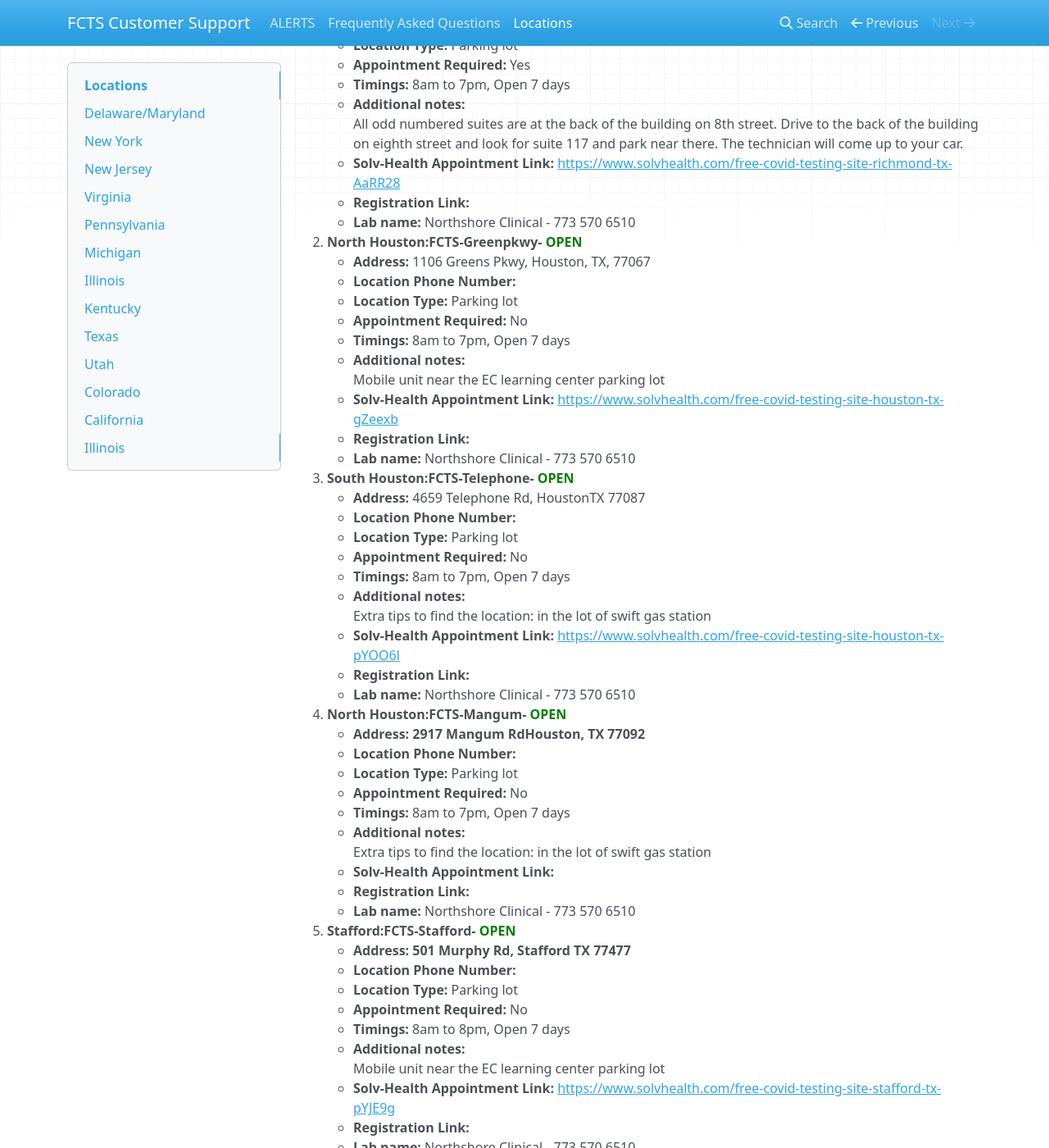
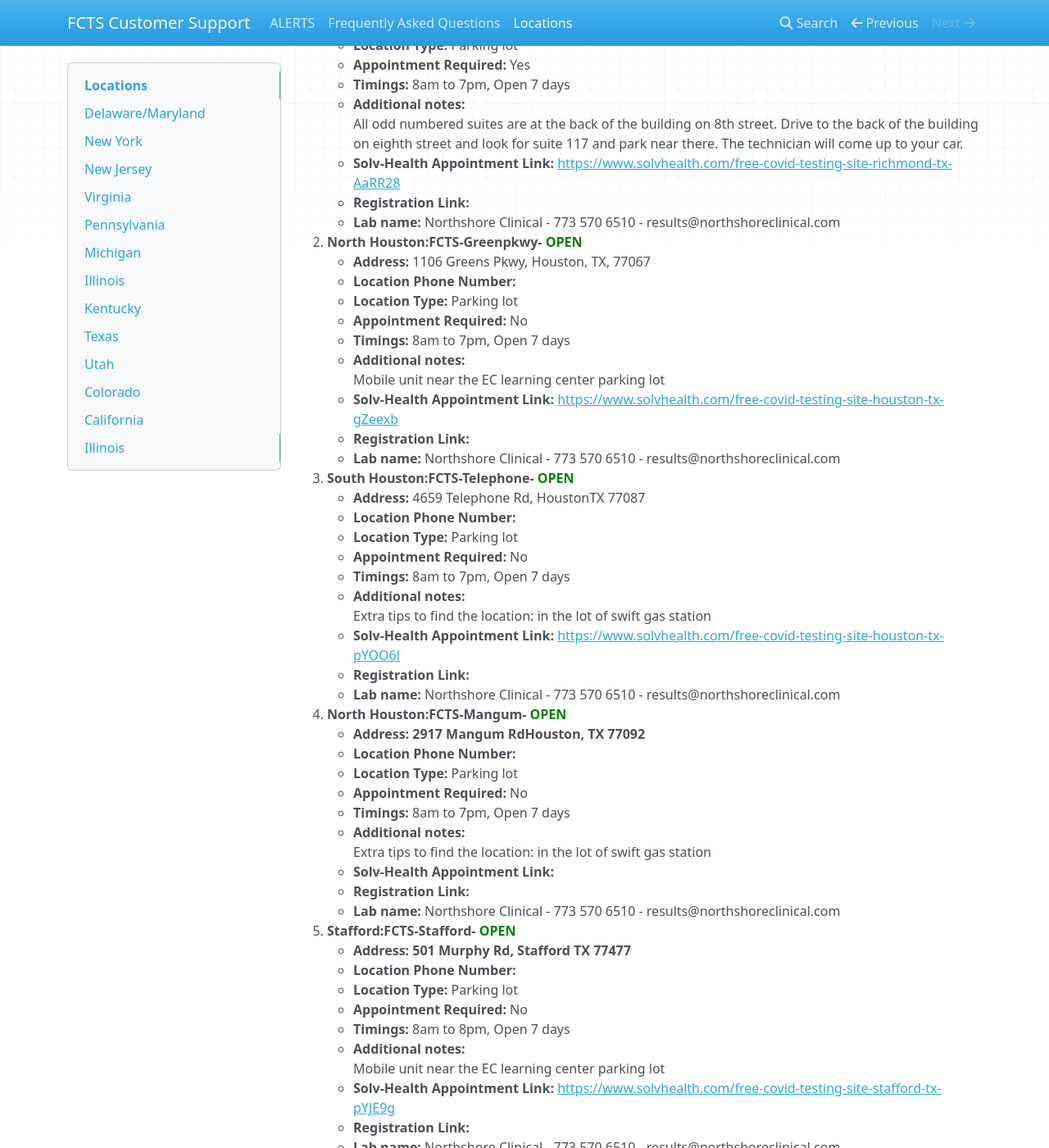
Before and after one commit to fcts000/fcts-cs-docs, an MkDocs documentation site: the page built from docs/locations.md, in a window 1280 px wide and 1400 px high, scrolled down 3173 px. Shown: the whole window at 82% size. Built offline with MkDocs 1.6.1, drawn with Linux system fonts in a browser that asks for light colours; nearby versions of some CDN libraries; some of the changed text lies outside the part shown.

Commit message:
changes from nabeel

```diff
--- a/docs/locations.md
+++ b/docs/locations.md
@@ -30,7 +30,7 @@ Use this template for new locations:
       reroute to 1653 Elkton Rd suite F Elkton, MD 21921
     * **Solv-Health Appointment Link:** N/A
     * **Registration Link:** <https://northshoreclinical.jotform.com/212664803077154>
-    * **Lab name:** Northshore Clinical - 773 570 6510
+    * **Lab name:** Northshore Clinical - 773 570 6510 - results@northshoreclinical.com
 1. **Elkton, MD: FCTS-Elkton - <font color="green">OPEN</font>**
     * **Address:** 1653 Elkton Rd, Elkton, MD 21921
     * **Location Phone Number:** 630-885-4672
@@ -41,7 +41,7 @@ Use this template for new locations:
       Stay in your car. Technician will come up to your car and test.
     * **Solv-Health Appointment Link:** <https://www.solvhealth.com/free-covid-testing-site-elkton-md-AzVYJW>
     * **Registration Link:** <https://northshoreclinical.jotform.com/212825754532962>
-    * **Lab name:** Northshore Clinical - 773 570 6510
+    * **Lab name:** Northshore Clinical - 773 570 6510 - results@northshoreclinical.com
 1. **Wilmington: FCTS Silverside - <font color="green">OPEN</font>**
     * **Address:** 501 Silverside Rd, Wilmington DE 19809
     * **Location Phone Number:**
@@ -53,7 +53,7 @@ Use this template for new locations:
       There is a mobile office trailer parked all the way back in the parking lot.
     * **Solv-Health Appointment Link:** <https://www.solvhealth.com/free-covid-testing-site-wilmington-de-0ryy3v>
     * **Registration Link:** <https://northshoreclinical.jotform.com/212664632253150>
-    * **Lab name:** Northshore Clinical - 773 570 6510
+    * **Lab name:** Northshore Clinical - 773 570 6510 - results@northshoreclinical.com
 1. **Wilmington: Testative - Saints Peter and Paul Ukrainian Orthodox Church - <font color="green">OPEN</font>**
     * **Address:** 1406 Philadelphia Pike, Wilmington, DE 19809
     * **Location Phone Number:**
@@ -83,7 +83,7 @@ Use this template for new locations:
      Testing done in the back of the building off of Marconi Blvd
     * **Solv-Health Appointment Link:** <https://www.solvhealth.com/free-covid-testing-site-copiague-ny-A9QbJ3.>
     * **Registration Link:**
-    * **Lab name:** Northshore Clinical - 773 570 6510
+    * **Lab name:** Northshore Clinical - 773 570 6510 - results@northshoreclinical.com
 
 ## New Jersey
 
@@ -102,7 +102,7 @@ Use this template for new locations:
         The suite next to the pub
     * **Solv-Health Appointment Link:** <https://www.solvhealth.com/free-covid-testing-site-canton-mi-gKvMx7>
     * **Registration Link:**
-    * **Lab name:** Northshore Clinical - 773 570 6510
+    * **Lab name:** Northshore Clinical - 773 570 6510 - results@northshoreclinical.com
 1. **Waterford Townships: FCTS-Waterford- <font color="green">OPEN</font>**
     * **Address:** 6650 Highland Rd,Waterford Twp, MI 48327
     * **Location Phone Number:**
@@ -113,7 +113,7 @@ Use this template for new locations:
         Next to Lady Jane's hair salon
     * **Solv-Health Appointment Link:** <https://www.solvhealth.com/free-covid-testing-site-waterford-township-mi-gd8nZV#reviews>
     * **Registration Link:**
-    * **Lab name:** Northshore Clinical - 773 570 6510
+    * **Lab name:** Northshore Clinical - 773 570 6510 - results@northshoreclinical.com
 
 ## Illinois
 
@@ -130,7 +130,7 @@ Use this template for new locations:
      All odd numbered suites are at the back of the building on 8th street. Drive to the back of the building on eighth street and look for suite 117 and park near there. The technician will come up to your car.
     * **Solv-Health Appointment Link:** <https://www.solvhealth.com/free-covid-testing-site-richmond-tx-AaRR28>
     * **Registration Link:**
-    * **Lab name:** Northshore Clinical - 773 570 6510
+    * **Lab name:** Northshore Clinical - 773 570 6510 - results@northshoreclinical.com
 2. **North Houston:FCTS-Greenpkwy- <font color="green">OPEN</font>**
     * **Address:** 1106 Greens Pkwy, Houston, TX, 77067
     * **Location Phone Number:**
@@ -141,7 +141,7 @@ Use this template for new locations:
      Mobile unit near the EC learning center parking lot
     * **Solv-Health Appointment Link:** <https://www.solvhealth.com/free-covid-testing-site-houston-tx-gZeexb>
     * **Registration Link:**
-    * **Lab name:** Northshore Clinical - 773 570 6510
+    * **Lab name:** Northshore Clinical - 773 570 6510 - results@northshoreclinical.com
 3. **South Houston:FCTS-Telephone- <font color="green">OPEN</font>**
     * **Address:** 4659 Telephone Rd, HoustonTX  77087
     * **Location Phone Number:**
@@ -152,7 +152,7 @@ Use this template for new locations:
      Extra tips to find the location: in the lot of swift gas station
     * **Solv-Health Appointment Link:** <https://www.solvhealth.com/free-covid-testing-site-houston-tx-pYOO6l>
     * **Registration Link:**
-    * **Lab name:** Northshore Clinical - 773 570 6510
+    * **Lab name:** Northshore Clinical - 773 570 6510 - results@northshoreclinical.com
 4. **North Houston:FCTS-Mangum- <font color="green">OPEN</font>**
     * **Address: 2917 Mangum RdHouston, TX 77092**
     * **Location Phone Number:**
@@ -163,7 +163,7 @@ Use this template for new locations:
      Extra tips to find the location: in the lot of swift gas station
     * **Solv-Health Appointment Link:**
     * **Registration Link:**
-    * **Lab name:** Northshore Clinical - 773 570 6510
+    * **Lab name:** Northshore Clinical - 773 570 6510 - results@northshoreclinical.com
 5. **Stafford:FCTS-Stafford- <font color="green">OPEN</font>**
     * **Address: 501 Murphy Rd, Stafford TX 77477**
     * **Location Phone Number:**
@@ -174,18 +174,18 @@ Use this template for new locations:
      Mobile unit near the EC learning center parking lot
     * **Solv-Health Appointment Link:** <https://www.solvhealth.com/free-covid-testing-site-stafford-tx-pYJE9g>
     * **Registration Link:**
-    * **Lab name:** Northshore Clinical - 773 570 6510
+    * **Lab name:** Northshore Clinical - 773 570 6510 - results@northshoreclinical.com
 6. **Pasadena:FCTS-Pasadena- <font color="green">OPEN</font>**
     * **Address: 3360 Shaver St, Pasadena, TX 77504**
     * **Location Phone Number:**
     * **Location Type:** Parking lot
-    * **Appointment Required:** yes
+    * **Appointment Required:** YES
     * **Timings:** 8am to 7pm, Open 7 days
     * **Additional notes:**
      Directly across the street from Valero gas station. On the corner of Avenue I and Shaver st. Mobile trailer located in the shopping center of taqueria el maizal.
     * **Solv-Health Appointment Link:** <https://www.solvhealth.com/free-covid-testing-site-pasadena-tx-AWEE8v>
     * **Registration Link:**
-    * **Lab name:** Northshore Clinical - 773 570 6510
+    * **Lab name:** Northshore Clinical - 773 570 6510 - results@northshoreclinical.com
 ## Utah
 
 ## Colorado
@@ -195,13 +195,13 @@ Use this template for new locations:
     * **Address:** **1314 N Grand Ave, Santa Ana, CA 92701**
     * **Location Phone Number:**
     * **Location Type:** Store
-    * **Appointment Required:** No
+    * **Appointment Required:** Yes - After 12pm
     * **Timings:** 8am to 7pm, Open 7 days
     * **Additional notes:**
       The suite Behind the smoke shop at this address
     * **Solv-Health Appointment Link:** <https://www.solvhealth.com/free-covid-testing-site-santa-ana-ca-0ry2v4>
     * **Registration Link:**
-    * **Lab name:** Northshore Clinical - 773 570 6510
+    * **Lab name:** Northshore Clinical - 773 570 6510 - results@northshoreclinical.com
 1. **San Bernardino: FCTS-San Bernardino-<font color="red">PERMANENTLY CLOSED</font>**
     * **Address: 685 E Redlands BlvdSan Bernardino, CA 92408**
     * **Location Phone Number:**
@@ -212,16 +212,16 @@ Use this template for new locations:
         Closed. Reroute to Long Beach or tell them to visit our website, <freecovidtestingsite.com>
     * **Solv-Health Appointment Link:**
     * **Registration Link:**
-    * **Lab name:** Northshore Clinical - 773 570 6510
+    * **Lab name:** Northshore Clinical - 773 570 6510 - results@northshoreclinical.com
 1. **Long Beach: FCTS-Long Beach-<font color="Green">OPEN</font>**
     * **Address: 375 Atlantic Ave suite 104, Long Beach, CA  90802**
     * **Location Phone Number:**
     * **Location Type:** store
-    * **Appointment Required:** No
+    * **Appointment Required:** Yes - After 12pm
     * **Timings:** 8am to 7pm, Open 7 days
     * **Additional notes:**
         Gps will take you to an apartment building that is across the street from the corner 7-11. The first floor of suites are buisness suites. Look for suite 104 which is right next to Crest Wave Property Management.
     * **Solv-Health Appointment Link:** <https://www.solvhealth.com/free-covid-testing-site-long-beach-ca-g1P1Wq>
     * **Registration Link:**
-    * **Lab name:** Northshore Clinical - 773 570 6510
+    * **Lab name:** Northshore Clinical - 773 570 6510 - results@northshoreclinical.com - results@northshoreclinical.com
 ## Illinois
```
Also changed, not shown: docs/index.md (+3 -1 lines).
